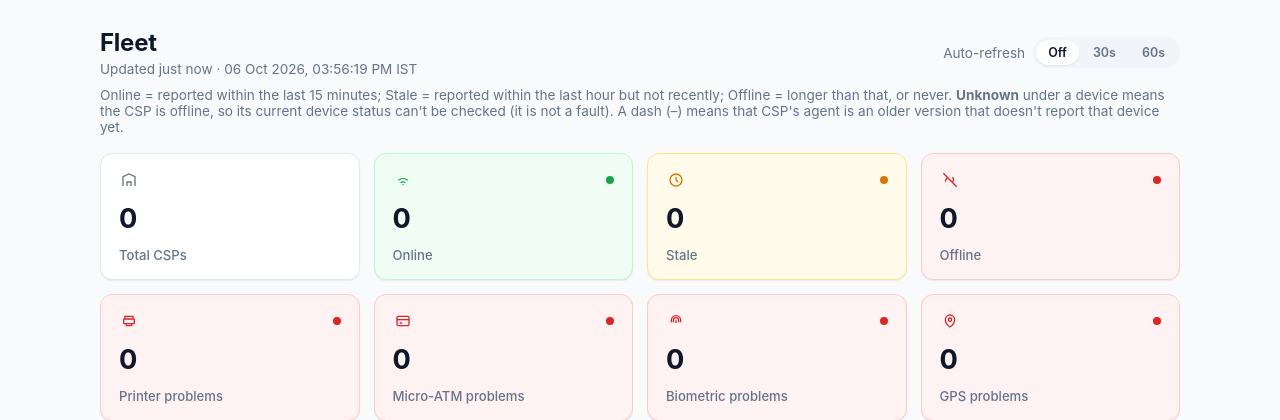
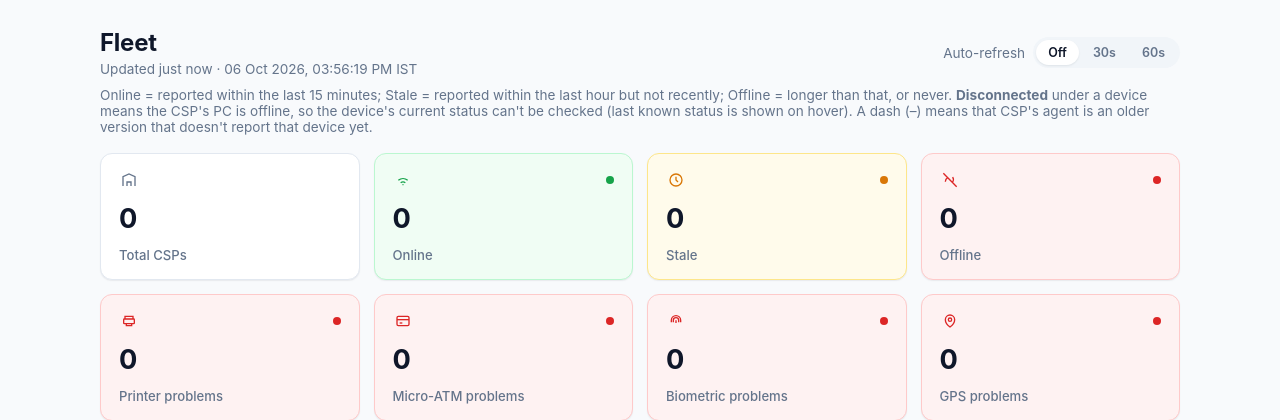
Before and after one commit to thakurnischay/csp-monitor-device-agent, a Flask app: page / in a window 1280 px wide. Shown: the part 56-476 px from the top of the page. Run offline with Flask 3, Linux system fonts and the light colour scheme; the visitor is signed in with stand-in values (Sample User, id 1); data that the repository does not hold is empty.

Commit message:
Show Disconnected instead of Unknown for devices of offline CSPs
Co-Authored-By: Claude Sonnet 5.5 <noreply@anthropic.com>

```diff
--- a/server/templates/csp_detail.html
+++ b/server/templates/csp_detail.html
@@ -16,7 +16,7 @@
 
 <div class="panel">
   <h2 style="font-size:1.05rem">Passbook printer</h2>
-  {% if c.devices_unknown and c.printer_configured %}<span class="badge badge-gray"><span class="dot"></span>unknown - CSP offline</span>
+  {% if c.devices_unknown and c.printer_configured %}<span class="badge badge-gray"><span class="dot"></span>disconnected - CSP offline</span>
   <span class="note">last reported before going offline: {{ c.printer_status or ('ok' if c.printer_ok else 'problem') }}</span>
   {% elif not c.printer_configured %}<span class="badge badge-gray"><span class="dot"></span>not set up on CSP side</span>
   {% elif c.printer_ok %}<span class="badge badge-green"><span class="dot"></span>ok</span>
@@ -35,7 +35,7 @@
 
 <div class="panel">
   <h2 style="font-size:1.05rem">Micro-ATM</h2>
-  {% if c.devices_unknown and c.microatm_configured %}<span class="badge badge-gray"><span class="dot"></span>unknown - CSP offline</span>
+  {% if c.devices_unknown and c.microatm_configured %}<span class="badge badge-gray"><span class="dot"></span>disconnected - CSP offline</span>
   <span class="note">last reported before going offline: {{ c.microatm_status or ('ok' if c.microatm_ok else 'problem') }}</span>
   {% elif not c.microatm_configured %}<span class="badge badge-gray"><span class="dot"></span>not set up on CSP side</span>
   {% elif c.microatm_ok %}<span class="badge badge-green"><span class="dot"></span>ok</span>
@@ -49,7 +49,7 @@
   <h2 style="font-size:1.05rem">{{ title }}</h2>
   {% if not c.new_devices_reported %}<span class="badge badge-gray"><span class="dot"></span>not reported</span>
   <span class="note">This CSP's agent is an older version that doesn't report this device yet.</span>
-  {% elif c.devices_unknown and configured %}<span class="badge badge-gray"><span class="dot"></span>unknown - CSP offline</span>
+  {% elif c.devices_unknown and configured %}<span class="badge badge-gray"><span class="dot"></span>disconnected - CSP offline</span>
   <span class="note">last reported before going offline: {{ c[dev ~ '_status'] or ('ok' if c[dev ~ '_ok'] else 'problem') }}</span>
   {% elif not configured %}<span class="badge badge-gray"><span class="dot"></span>not set up on CSP side</span>
   {% elif c[dev ~ '_ok'] %}<span class="badge badge-green"><span class="dot"></span>ok</span>
--- a/server/templates/fleet.html
+++ b/server/templates/fleet.html
@@ -5,7 +5,7 @@
   {% set configured = c[dev ~ '_configured'] %}
   {% set ok = c[dev ~ '_ok'] %}
   {% if not c.new_devices_reported %}<span class="note" title="This CSP's agent is an older version that doesn't report this device yet - update the agent">&ndash;</span>
-  {% elif c.devices_unknown and configured %}<span class="badge badge-gray" title="CSP is offline - last reported: {{ 'OK' if ok else 'Problem' }}"><span class="dot"></span>Unknown</span><div class="note" style="font-size:0.76rem;margin-top:3px">CSP offline</div>
+  {% elif c.devices_unknown and configured %}<span class="badge badge-gray" title="CSP is offline - last reported: {{ 'OK' if ok else 'Problem' }}"><span class="dot"></span>Disconnected</span><div class="note" style="font-size:0.76rem;margin-top:3px">CSP offline</div>
   {% elif not configured %}<span class="badge badge-gray"><span class="dot"></span>Not set up</span>
   {% elif ok %}<span class="badge badge-green"><span class="dot"></span>OK</span>
   {% else %}<span class="badge badge-red"><span class="dot"></span>Problem</span>{% endif %}
@@ -26,7 +26,7 @@
     </div>
   </div>
 </div>
-<p class="note" style="margin-top:10px">Online = reported within the last {{ window }} minutes; Stale = reported within the last hour but not recently; Offline = longer than that, or never. <strong>Unknown</strong> under a device means the CSP is offline, so its current device status can't be checked (it is not a fault). A dash (&ndash;) means that CSP's agent is an older version that doesn't report that device yet.</p>
+<p class="note" style="margin-top:10px">Online = reported within the last {{ window }} minutes; Stale = reported within the last hour but not recently; Offline = longer than that, or never. <strong>Disconnected</strong> under a device means the CSP's PC is offline, so the device's current status can't be checked (last known status is shown on hover). A dash (&ndash;) means that CSP's agent is an older version that doesn't report that device yet.</p>
 
 <div class="kpi-grid">
   <div class="kpi-card">
@@ -147,14 +147,14 @@
       </td>
       <td title="{{ c.last_seen | ist }}" class="note">{{ c.last_seen | relative_time }}</td>
       <td>
-        {% if c.devices_unknown and c.printer_configured %}<span class="badge badge-gray" title="CSP is offline - last reported: {{ 'OK' if c.printer_ok else 'Problem' }}"><span class="dot"></span>Unknown</span><div class="note" style="font-size:0.76rem;margin-top:3px">CSP offline</div>
+        {% if c.devices_unknown and c.printer_configured %}<span class="badge badge-gray" title="CSP is offline - last reported: {{ 'OK' if c.printer_ok else 'Problem' }}"><span class="dot"></span>Disconnected</span><div class="note" style="font-size:0.76rem;margin-top:3px">CSP offline</div>
         {% elif not c.printer_configured %}<span class="badge badge-gray"><span class="dot"></span>Not set up</span>
         {% elif c.printer_ok %}<span class="badge badge-green"><span class="dot"></span>OK</span>
         {% else %}<span class="badge badge-red"><span class="dot"></span>Problem</span>{% endif %}
         {% if c.printer_test_ran and not c.devices_unknown %}<div class="note" style="font-size:0.76rem;margin-top:3px">Test print: {% if c.printer_test_ok %}ok{% else %}problem{% endif %}</div>{% endif %}
       </td>
       <td>
-        {% if c.devices_unknown and c.microatm_configured %}<span class="badge badge-gray" title="CSP is offline - last reported: {{ 'OK' if c.microatm_ok else 'Problem' }}"><span class="dot"></span>Unknown</span><div class="note" style="font-size:0.76rem;margin-top:3px">CSP offline</div>
+        {% if c.devices_unknown and c.microatm_configured %}<span class="badge badge-gray" title="CSP is offline - last reported: {{ 'OK' if c.microatm_ok else 'Problem' }}"><span class="dot"></span>Disconnected</span><div class="note" style="font-size:0.76rem;margin-top:3px">CSP offline</div>
         {% elif not c.microatm_configured %}<span class="badge badge-gray"><span class="dot"></span>Not set up</span>
         {% elif c.microatm_ok %}<span class="badge badge-green"><span class="dot"></span>OK</span>
         {% else %}<span class="badge badge-red"><span class="dot"></span>Problem</span>{% endif %}
```
Also changed, not shown: server/tests/test_new_devices.py (+2 -2 lines), server/tests/test_routes.py (+2 -2 lines).
